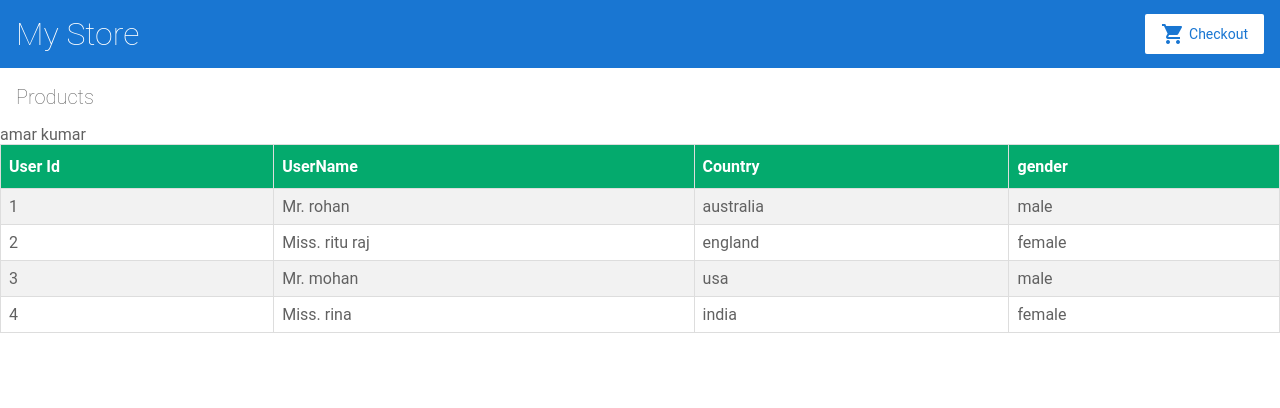
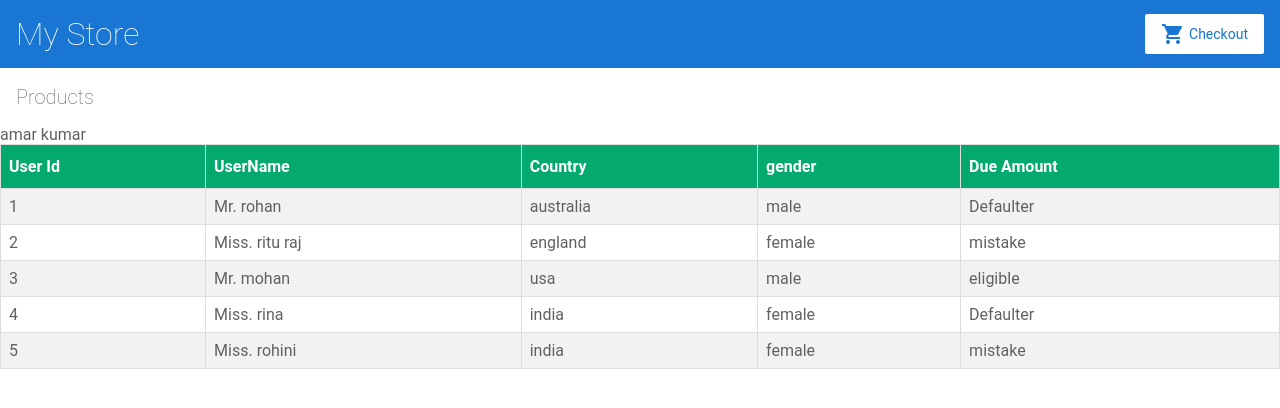
Before and after one commit to akamar112kumar/angular-with_json, an Angular app: page / in a window 1280 px wide. Shown: the top 408 px of the page. Built offline with nearby package versions, Linux system fonts and the light colour scheme.

Commit message:
3 files modified, 2 added

```diff
--- a/src/app/app.component.html
+++ b/src/app/app.component.html
@@ -11,12 +11,14 @@
     <th>UserName</th>
     <th>Country</th>
     <th>gender</th>
+    <th>Due Amount</th>
   </tr>
   <tr *ngFor="let item of myresult">
     <td>{{ item.id }}</td>
     <td>{{ item.username | gender: item.gender }}</td>
     <td>{{ item.country }}</td>
     <td>{{ item.gender }}</td>
+  <td>{{item.DueAmount | characterStatus: item.DueAmount}}</td>
   </tr>
 </table>
 
--- a/src/app/app.module.ts
+++ b/src/app/app.module.ts
@@ -10,6 +10,7 @@ import { HomeComponent } from './home/home.component';
 import { JsoDataControlerService } from './jso-data-controler.service';
 import { HttpClientModule } from '@angular/common/http';
 import { GenderPipe } from './gender.pipe';
+import { CharacterStatusPipe } from './character-status.pipe';
 
 @NgModule({
   imports: [
@@ -24,6 +25,7 @@ import { GenderPipe } from './gender.pipe';
     ProductListComponent,
     HomeComponent,
     GenderPipe,
+    CharacterStatusPipe,
   ],
   providers: [JsoDataControlerService],
   bootstrap: [AppComponent],
--- /dev/null
+++ b/src/app/character-status.pipe.ts
@@ -0,0 +1,16 @@
+import { Pipe, PipeTransform } from '@angular/core';
+
+@Pipe({
+  name: 'characterStatus',
+})
+export class CharacterStatusPipe implements PipeTransform {
+  transform(value: string, DueAmount: number): any {
+    if (DueAmount >= 40000) {
+      return 'Defaulter';
+    } else if (DueAmount <= 40000 && DueAmount >= 10000) {
+      return 'mistake';
+    } else {
+      return 'eligible';
+    }
+  }
+}
--- a/src/assets/shipping.json
+++ b/src/assets/shipping.json
@@ -4,25 +4,36 @@
       "id": 1,
       "username": "rohan",
       "country": "australia",
-      "gender": "male"
+      "gender": "male",
+      "DueAmount": 50000
     },
     {
       "id": 2,
       "username": "ritu raj",
       "country": "england",
-      "gender": "female"
+      "gender": "female",
+      "DueAmount": 11000
     },
     {
       "id": 3,
       "username": "mohan",
       "country": "usa",
-      "gender": "male"
+      "gender": "male",
+      "DueAmount": 5000
     },
     {
       "username": "rina",
       "country": "india",
       "gender": "female",
-      "id": 4
+      "id": 4,
+      "DueAmount": 200000
+    },
+    {
+      "username": "rohini",
+      "country": "india",
+      "gender": "female",
+      "id": 5,
+      "DueAmount": 15000
     }
   ],
   "profiles": [
```
Also changed, not shown: 1 other file (tests, documents, lock files or other folders).
